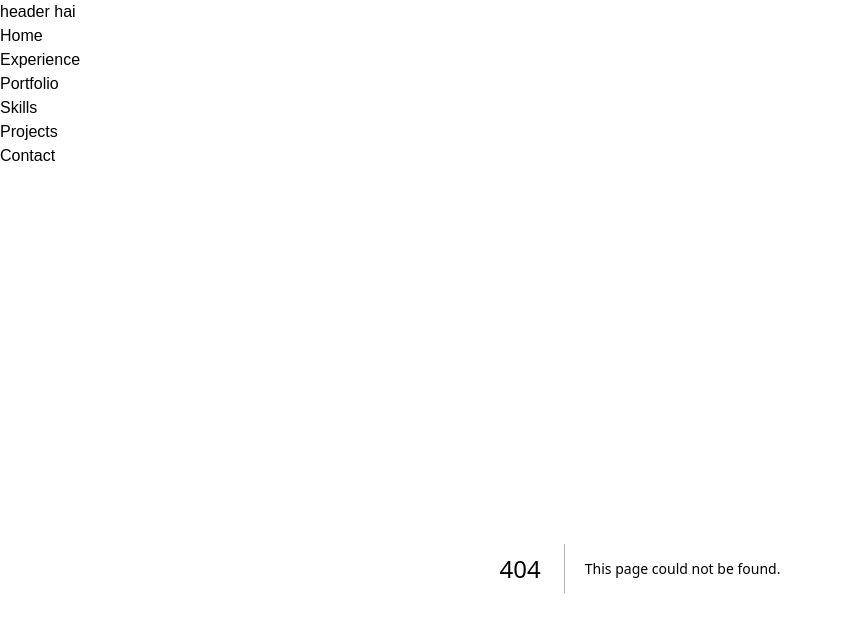
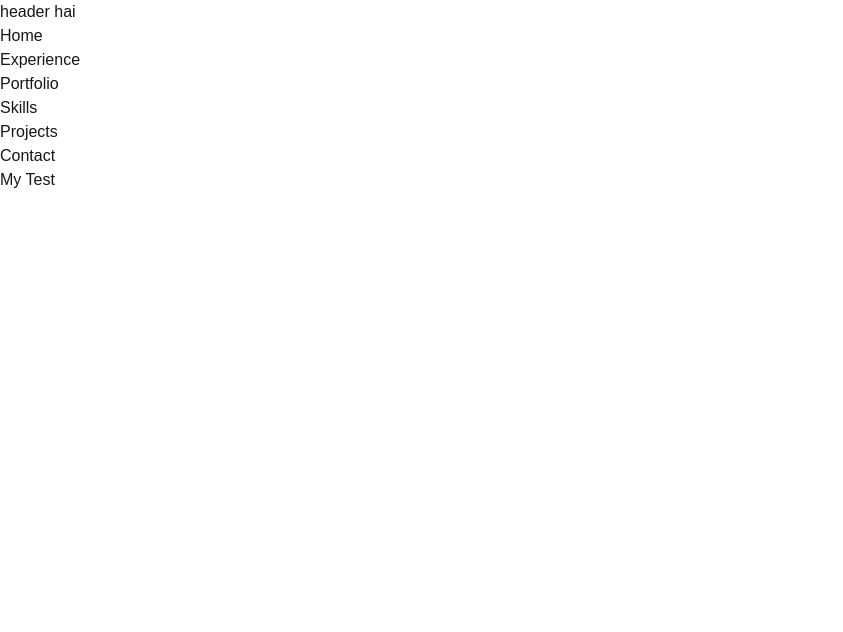
Before and after one commit to anujpanwar01/next-portfolio, a Next.js app: page /my-test in a window 1280 px wide. Before the commit this address had no page. Shown: the top 632 px of the page, without its empty margins (0-843 px from the left). Built offline with nearby package versions, Linux system fonts and the light colour scheme.

Commit message:
added the learning folder

```diff
--- /dev/null
+++ b/src/app/my-test/page.tsx
@@ -0,0 +1,3 @@
+export default function MyTest(){
+    return <div>My Test</div>
+}
```
